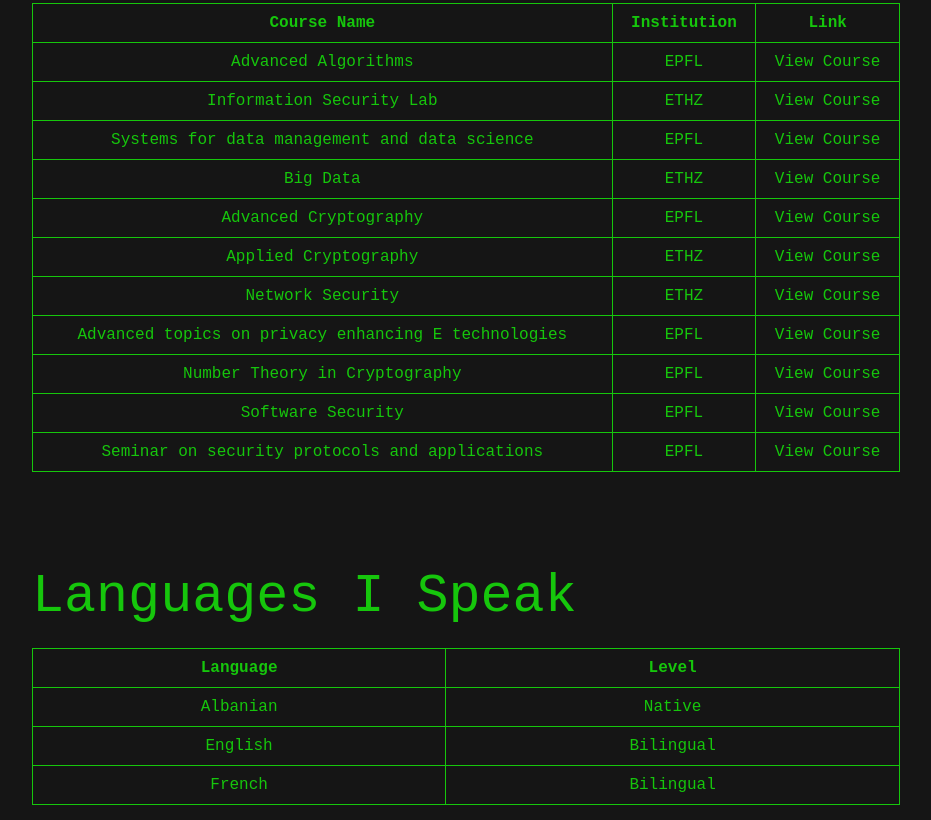
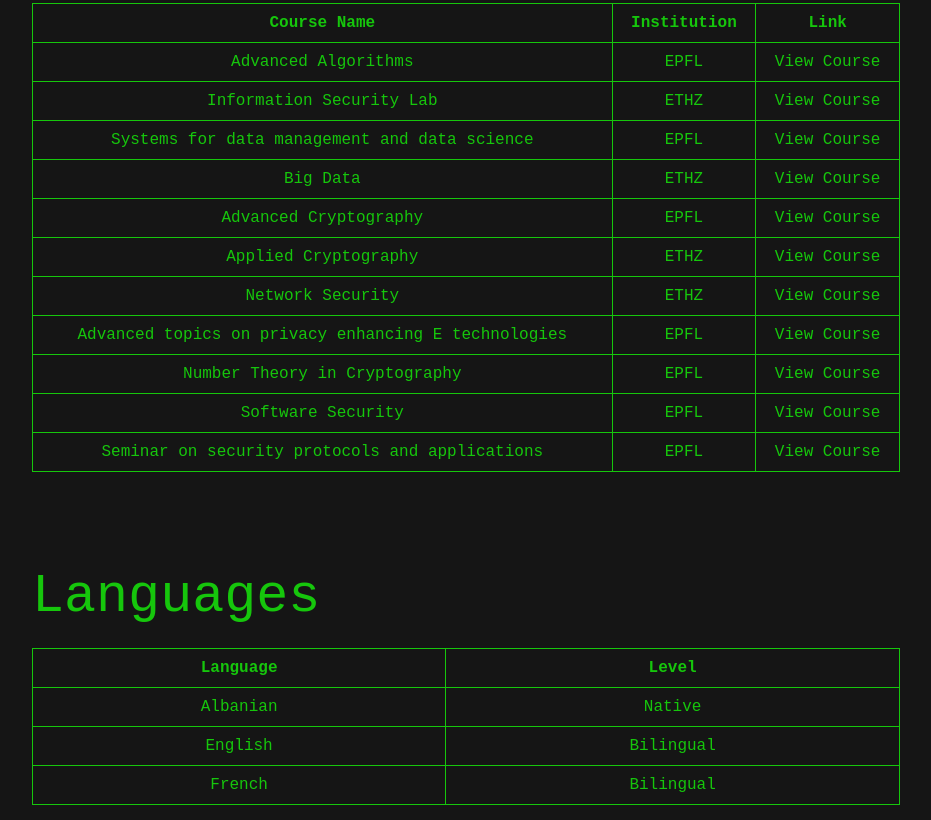
Before and after one commit to eddvf/eddvf, a plain HTML site: page index.html in a window 1280 px wide. Shown: the part 1665-2485 px from the top of the page, without its empty margins (174-1105 px from the left). Drawn offline with nearby package versions, Linux system fonts and the light colour scheme.

Commit message:
languages modified

```diff
--- a/index.html
+++ b/index.html
@@ -190,7 +190,7 @@
 
     <section id="languages_i_speak" class="section">
         <div class="container">
-            <h2 class="header">Languages I Speak</h2>
+            <h2 class="header">Languages</h2>
             <table id="languagesTable" class="highlight responsive-table">
                 <thead>
                     <tr>
```
